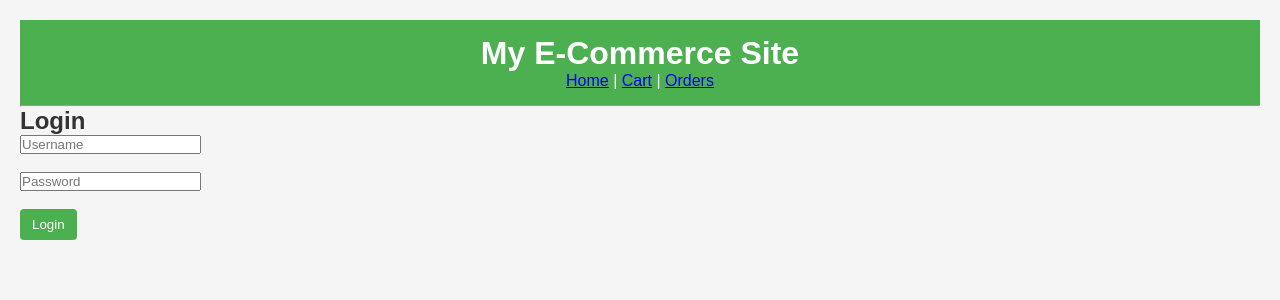
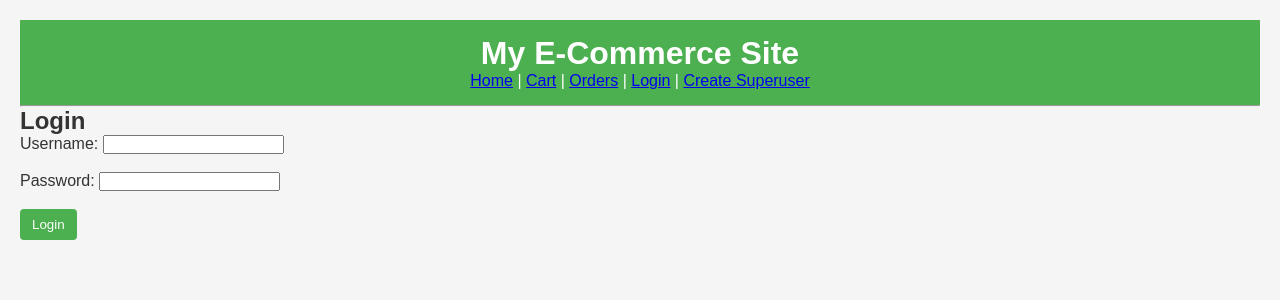
Before and after one commit to amit24-mh/pypro, a Django app: page /login/ in a window 1280 px wide. Shown: the top 300 px of the page. Run offline with Django 5.2, Linux system fonts and the light colour scheme.

Commit message:
Added login, superuser creation, updated templates and CSS

```diff
--- a/static/css/style.css
+++ b/static/css/style.css
@@ -63,3 +63,10 @@ th, td {
     padding: 10px;
     text-align: left;
 }
+.error-msg {
+    color: red;
+}
+
+.success-msg {
+    color: green;
+}
--- a/store/templates/store/base.html
+++ b/store/templates/store/base.html
@@ -13,9 +13,19 @@
   <nav>
     <a href="{% url 'home' %}">Home</a> |
     <a href="{% url 'view_cart' %}">Cart</a> |
-      <a href="{% url 'order_list' %}">Orders</a>
+    <a href="{% url 'order_list' %}">Orders</a> |
+
+    {% if user.is_authenticated %}
+      <span>Welcome, {{ user.username }}</span> |
+      <a href="{% url 'logout' %}">Logout</a>
+    {% else %}
+      <a href="{% url 'login' %}">Login</a> |
+      <a href="{% url 'create_superuser' %}">Create Superuser</a>
+
+    {% endif %}
   </nav>
 </header>
+
 
   <hr>
 
--- a/store/templates/store/login.html
+++ b/store/templates/store/login.html
@@ -2,13 +2,20 @@
 
 {% block content %}
 <h2>Login</h2>
+
 {% if error %}
-<p style="color:red;">{{ error }}</p>
+  <p style="color:red;">{{ error }}</p>
 {% endif %}
-<form method="post">
+
+<form method="POST">
   {% csrf_token %}
-  <input type="text" name="username" placeholder="Username" required><br><br>
-  <input type="password" name="password" placeholder="Password" required><br><br>
+
+  <label>Username:</label>
+  <input type="text" name="username" required><br><br>
+
+  <label>Password:</label>
+  <input type="password" name="password" required><br><br>
+
   <button type="submit">Login</button>
 </form>
 {% endblock %}
--- a/store/urls.py
+++ b/store/urls.py
@@ -1,13 +1,16 @@
-
 from django.urls import path
 from . import views
+from django.contrib.auth.decorators import login_required
 
 urlpatterns = [
-    path('', views.product_list, name='home'),
-    path('cart/', views.view_cart, name='view_cart'),
-    path('orders/', views.order_list, name='order_list'),
-    path('checkout/', views.checkout, name='checkout'),
-    path('product/<slug:slug>/', views.product_detail, name='product_detail'),
-    path('cart/add/<int:product_id>/', views.add_to_cart, name='add_to_cart'),
-    path('login/', views.user_login, name='login'),  # ✅ Add this line
+    path('', login_required(views.product_list, login_url='login'), name='home'),
+    path('cart/', login_required(views.view_cart), name='view_cart'),
+    path('orders/', login_required(views.order_list), name='order_list'),
+    path('checkout/', login_required(views.checkout), name='checkout'),
+    path('product/<slug:slug>/', login_required(views.product_detail), name='product_detail'),
+    path('cart/add/<int:product_id>/', login_required(views.add_to_cart), name='add_to_cart'),
+    path('login/', views.user_login, name='login'),
+    path('logout/', views.user_logout, name='logout'),
+    path('create-superuser/', views.create_superuser_view, name='create_superuser'),
+
 ]
--- a/store/views.py
+++ b/store/views.py
@@ -1,11 +1,33 @@
 from django.shortcuts import render, get_object_or_404, redirect
 from django.contrib.auth.decorators import login_required
 from .models import Product, CartItem, Order, OrderItem
+
+from django.contrib.auth.models import User
+from django.contrib import messages
+
+def create_superuser_view(request):
+    if request.method == 'POST':
+        username = request.POST.get('username')
+        password = request.POST.get('password')
+        email = request.POST.get('email')
+
+        if User.objects.filter(username=username).exists():
+            messages.error(request, "Username already exists!")
+        else:
+            User.objects.create_superuser(username=username, email=email, password=password)
+            messages.success(request, f"Superuser '{username}' created successfully!")
+
+    return render(request, 'store/create_superuser.html')
 
 from django.contrib.auth import authenticate, login
 from django.shortcuts import render, redirect
 
 def user_login(request):
+    if request.user.is_authenticated:
+        return redirect('home')  # already logged in, go to homepage
+
+
+
     if request.method == 'POST':
         username = request.POST['username']
         password = request.POST['password']
@@ -22,6 +44,13 @@ def user_login(request):
 def home(request):
     products = Product.objects.all()
     return render(request, 'store/home.html', {'products': products})
+
+from django.contrib.auth import logout  # make sure this import is at the top
+
+# Logout view
+def user_logout(request):
+    logout(request)
+    return redirect('login')
 
 def product_list(request):
     products = Product.objects.all()
```
Also changed, not shown: store/templates/store/create_superuser.html (added, +27 -0 lines), db.sqlite3. Lines whose indentation alone changed are shown as unchanged.
